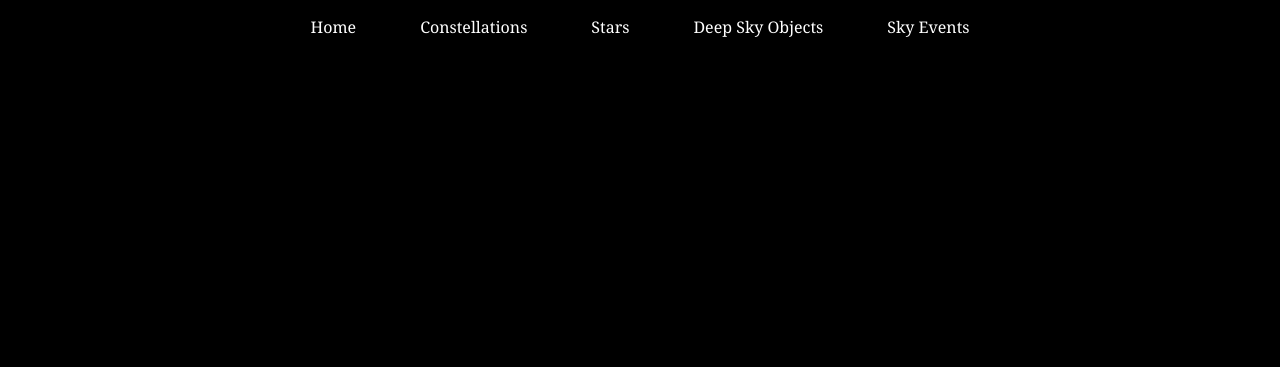
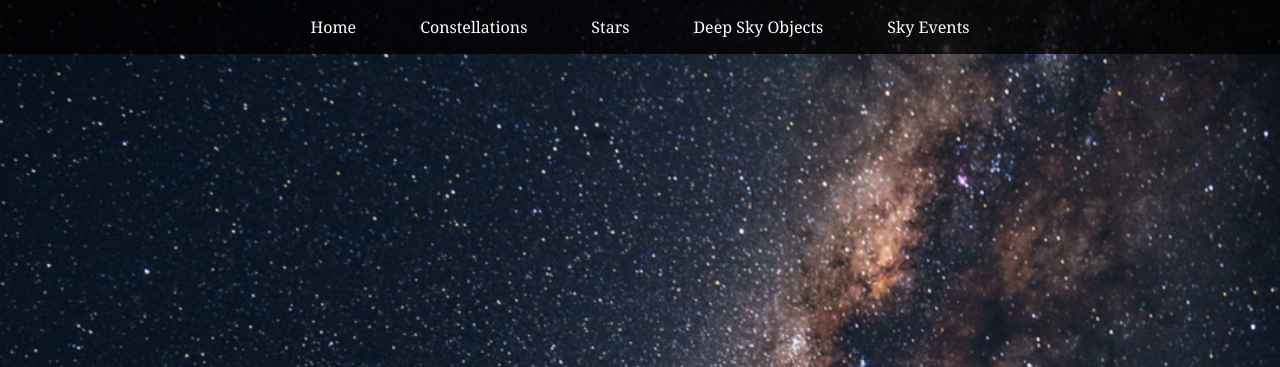
Before and after one commit to gangaramsahu337/PRODIGY_WD_01, a plain HTML site: page stars.html in a window 1280 px wide. Shown: the top 367 px of the page. Drawn offline with Linux system fonts and the light colour scheme.

Commit message:
modified: star bgImage jpg to png

```diff
--- a/styles.css
+++ b/styles.css
@@ -105,7 +105,7 @@ body {
 }
 
 .hero.stars-page {
-    background: url('Images/StarList/Screenshot (494).jpg') no-repeat center center;
+    background: url('Images/StarList/Screenshot (494).png') no-repeat center center;
     background-size: cover;
     opacity: 1;
 }
```
